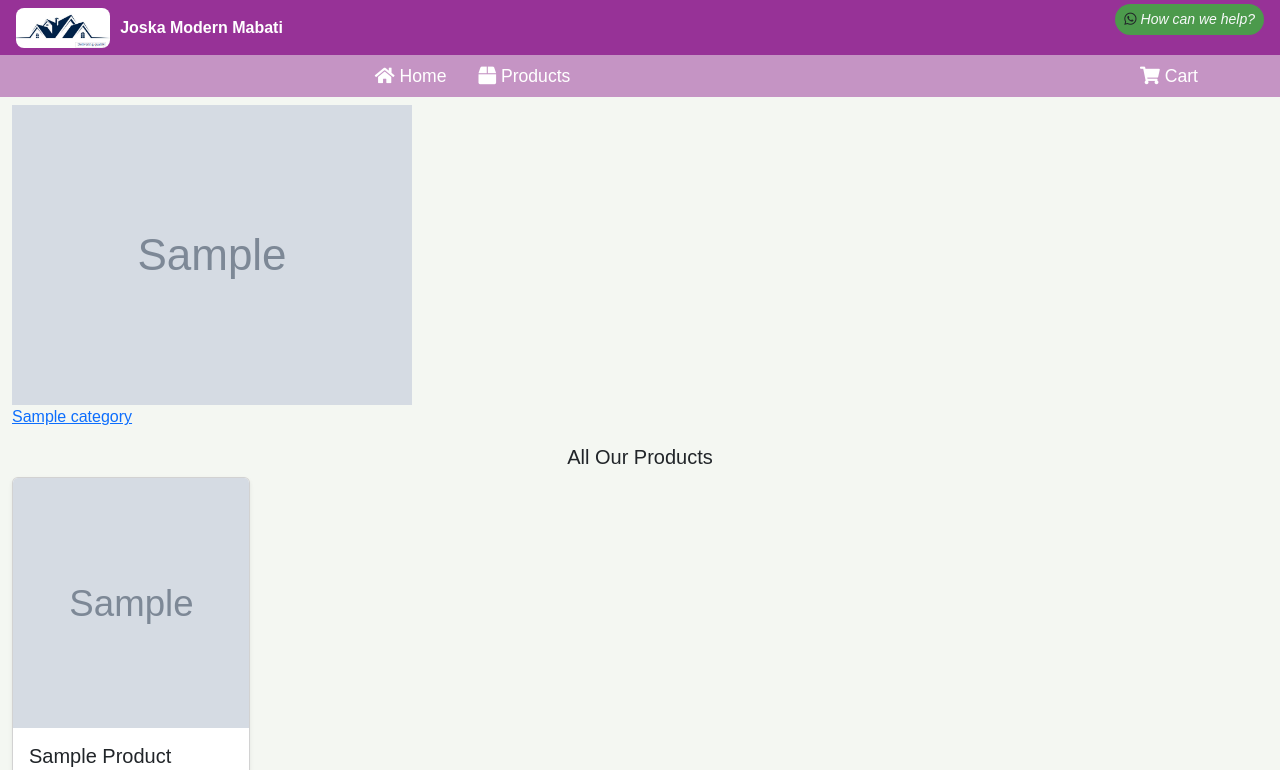
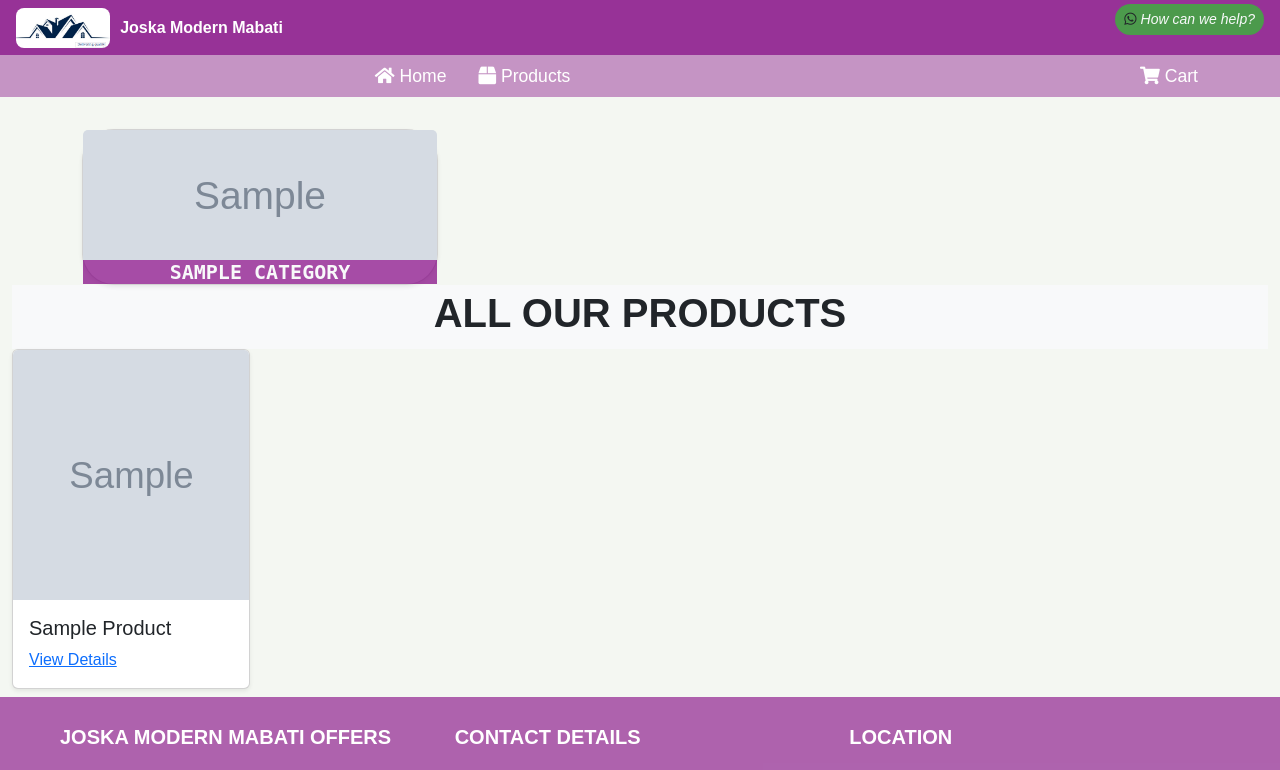
Before and after one commit to EricGikunguNyokabi/joska-modern-mabati, a Flask app: page /products in a window 1280 px wide. Shown: the top 770 px of the page. Run offline with Flask 3, Linux system fonts and the light colour scheme; tables that the repository leaves empty hold one stand-in row (values such as "Sample post"); grey boxes marked "Sample" are stand-in pictures; some libraries are stand-ins or nearby versions.

Commit message:
Front end design

```diff
--- a/app/static/css/styles.css
+++ b/app/static/css/styles.css
@@ -75,3 +75,6 @@ header .nav-link:hover {
 body{
   background-color: rgba(242, 245, 239, 0.774);
 }
+.custon-background-color{
+  background-color: rgba(128, 0, 128, 0.8);
+}
--- a/app/templates/product/all_products.html
+++ b/app/templates/product/all_products.html
@@ -8,16 +8,36 @@
 
 
 <!-- Categories Section -->
-<div class="category-container">
-    {% for category in categories %}
-    <a href="{{ url_for('ecommerce.category_products', category_id=category.category_id) }}" class="category-card">
-        <img src="{{ url_for('static', filename=category.category_image_path.split('static/', 1)[-1]) }}" alt="{{ category.category_name }}">
-        <p>{{ category.category_name }}</p>
-    </a>
-    {% endfor %}
+<div class="container mt-4 home-bg-img-2">
+    <div class="row row-cols-3 row-cols-md-3 g-4">
+        {% for category in categories %}
+        <div class="col">
+            <!-- Card Container -->
+            <a href="{{ url_for('ecommerce.category_products', category_id=category.category_id) }}" class="text-decoration-none text-dark">
+                <div class="card h-100 shadow-sm rounded-5">
+                    <!-- Image Section -->
+                    <img src="{{ url_for('static', filename=category.category_image_path.split('static/', 1)[-1]) }}"
+                         alt="{{ category.category_name }}"
+                         class="card-img-top"
+                         style="min-height: 130px; max-height: 130px; object-fit: cover;">
+
+                    <!-- Card Body -->
+                    <div class="card-body py-0 d-flex align-items-center justify-content-center text-center text-light"
+                         style="height: auto; font-family: monospace; font-size: 0.7em;background-color: rgba(128, 0, 128, 0.7);">
+                        <h5 class="card-title fw-bold m-0">{{ category.category_name | upper }}</h5>
+                    </div>
+                </div>
+            </a>
+        </div>
+        {% endfor %}
+    </div>
 </div>
 
-<h5 class="text-center">All Our Products</h5>
+
+<!-- Header Section -->
+<div class="bg-light text-center py-1">
+    <h1 class="text-uppercase fw-bold">All Our Products</h1>
+</div>
 <!-- Product Cards -->
 <div class="row row-cols-2 row-cols-md-5 g-3 product-grid">
     {% for product in products %}
--- a/app/views/products.py
+++ b/app/views/products.py
@@ -17,12 +17,6 @@ def all_products():
     categories = Category.query.all()
     products = Product.query.all()  # Fetch all products from the database
     return render_template('product/all_products.html',categories=categories, products=products)
-
-@ecommerce.route("/products/category/<int:category_id>")
-def category_products(category_id):
-    category = Category.query.get_or_404(category_id) # Fetch category by id
-    products = Product.query.filter_by(product_category=category.category_id)  # Fetch products in this category
-    return render_template("product/category_products.html", category=category,products=products)
 
 @ecommerce.route("/product/add-product", methods=["POST", "GET"])
 def add_product_details():
@@ -134,3 +128,25 @@ def add_category_details():
             return render_template("admin/add_category.html")
 
     return render_template("admin/add_category.html")
+
+
+# @ecommerce.route("/products/category/<int:category_id>")
+# def category_products(category_id):
+#     category = Category.query.get_or_404(category_id) # Fetch category by id
+#     products = Product.query.filter_by(product_category=category.category_id)  # Fetch products in this category
+#     return render_template("product/category_products.html", category=category,products=products)
+
+# Route to display products by category
+@ecommerce.route("/category/<int:category_id>")
+def category_products(category_id):
+    # Query category details
+    category = Category.query.filter_by(category_id=category_id).first_or_404()
+
+    # Query products associated with this category
+    products = Product.query.filter_by(product_category_id=category_id).all()
+
+    return render_template(
+        "product/category_products.html",
+        category=category,
+        products=products
+    )
```
Also changed, not shown: app/templates/home.html (+13 -7 lines), app/templates/product/category_products.html (+44 -11 lines).
